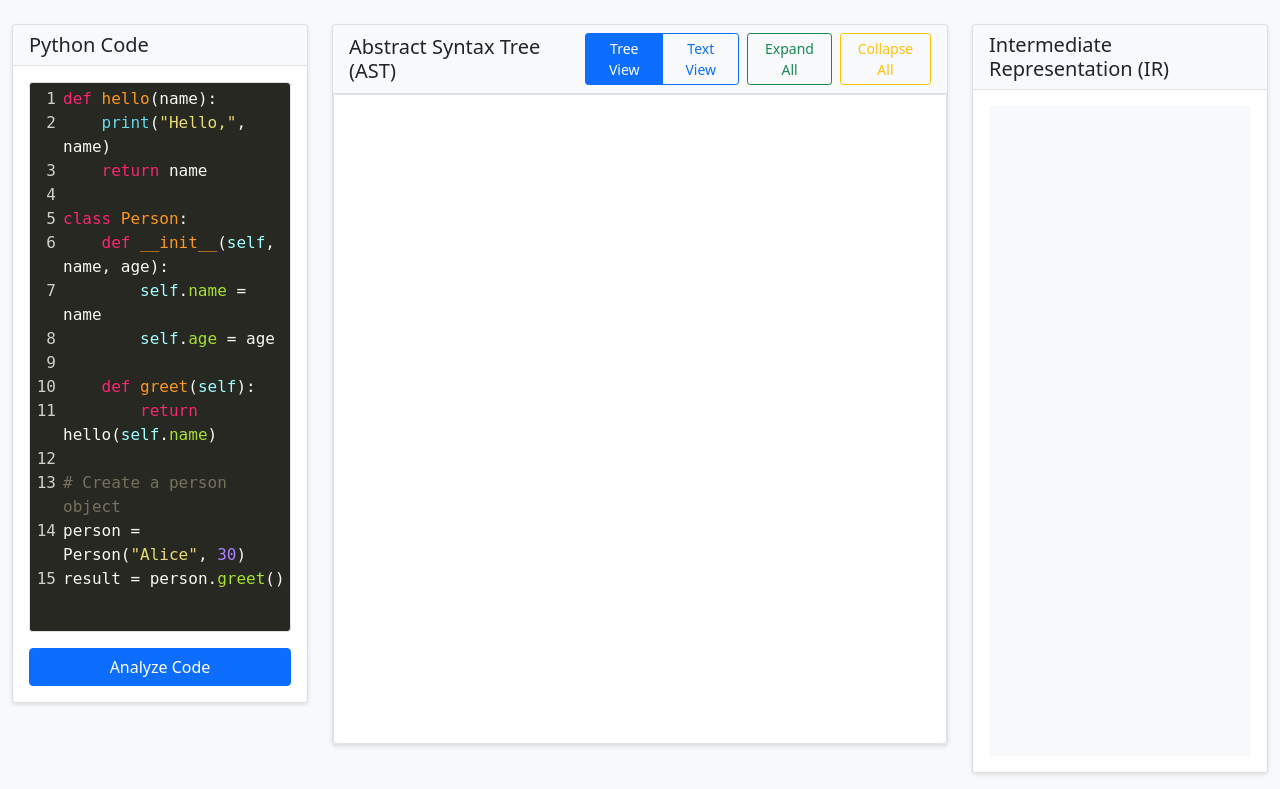
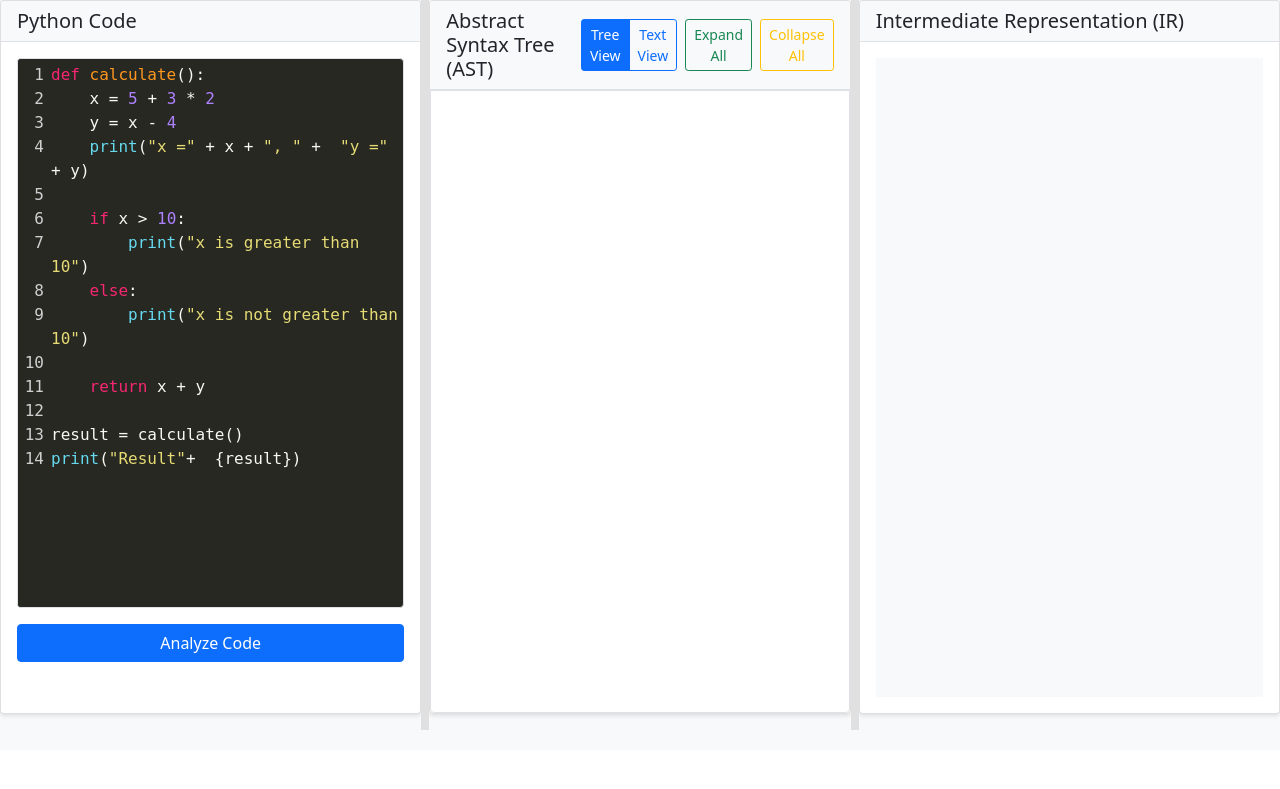
Before and after one commit to maheshsemwal/PythonCompiler, a Flask app: page / in a window 1280 px wide. Shown: the part 50-839 px from the top of the page. After the commit the page ends 780 px from the top, so only its background shows below. Run offline with Flask 2, Linux system fonts and the light colour scheme.

Commit message:
modified IR and web.

```diff
--- a/intermediate/ir_printer.py
+++ b/intermediate/ir_printer.py
@@ -101,3 +101,6 @@ class IRPrinter:
     def print_IRVariable(self, node):
         """Print variable reference"""
         return node.name
+
+    def print_IRLabel(self, node):
+        print(f"{self.get_indent()}{node.name}:")
--- a/web/static/script.js
+++ b/web/static/script.js
@@ -12,21 +12,20 @@ const editor = CodeMirror.fromTextArea(document.getElementById('code-editor'), {
 });
 
 // Set initial example code
-editor.setValue(`def hello(name):
-    print("Hello,", name)
-    return name
+editor.setValue(`def calculate():
+    x = 5 + 3 * 2
+    y = x - 4
+    print("x =" + x + ", " +  "y =" + y)
 
-class Person:
-    def __init__(self, name, age):
-        self.name = name
-        self.age = age
+    if x > 10:
+        print("x is greater than 10")
+    else:
+        print("x is not greater than 10")
 
-    def greet(self):
-        return hello(self.name)
+    return x + y
 
-# Create a person object
-person = Person("Alice", 30)
-result = person.greet()`);
+result = calculate()
+print("Result"+  {result})`);
 
 // Tree visualization variables
 let astTreeData = null;
@@ -436,3 +435,51 @@ function addZoomPan() {
             );
         });
 }
+
+// --- Resizable Gutters for Flex Panels ---
+(function() {
+    const container = document.getElementById('main-flex-container');
+    if (!container) return;
+    const panels = [
+        document.getElementById('code-panel'),
+        document.getElementById('ast-panel'),
+        document.getElementById('ir-panel')
+    ];
+    const gutters = Array.from(container.getElementsByClassName('gutter'));
+    let isDragging = false;
+    let startX = 0;
+    let startWidths = [];
+    let activeGutter = null;
+
+    gutters.forEach((gutter, i) => {
+        gutter.addEventListener('mousedown', (e) => {
+            isDragging = true;
+            startX = e.clientX;
+            startWidths = panels.map(panel => panel.getBoundingClientRect().width);
+            activeGutter = i;
+            document.body.style.cursor = 'col-resize';
+            e.preventDefault();
+        });
+    });
+    window.addEventListener('mousemove', (e) => {
+        if (!isDragging || activeGutter === null) return;
+        const dx = e.clientX - startX;
+        // Adjust the width of the panels to the left and right of the gutter
+        const leftPanel = panels[activeGutter];
+        const rightPanel = panels[activeGutter + 1];
+        const minWidth = 120;
+        let newLeft = Math.max(minWidth, startWidths[activeGutter] + dx);
+        let newRight = Math.max(minWidth, startWidths[activeGutter + 1] - dx);
+        leftPanel.style.flex = `none`;
+        rightPanel.style.flex = `none`;
+        leftPanel.style.width = newLeft + 'px';
+        rightPanel.style.width = newRight + 'px';
+    });
+    window.addEventListener('mouseup', () => {
+        if (isDragging) {
+            isDragging = false;
+            activeGutter = null;
+            document.body.style.cursor = '';
+        }
+    });
+})();
--- a/web/static/style.css
+++ b/web/static/style.css
@@ -200,3 +200,55 @@ body {
         height: 300px;
     }
 }
+
+#main-flex-container {
+    display: flex;
+    flex-direction: row;
+    height: calc(100vh - 70px);
+    min-height: 400px;
+    width: 100vw;
+    gap: 0;
+}
+.flex-panel {
+    flex: 1 1 0;
+    min-width: 220px;
+    min-height: 0;
+    display: flex;
+    flex-direction: column;
+    overflow: hidden;
+}
+.gutter {
+    width: 8px;
+    background: #e0e0e0;
+    cursor: col-resize;
+    position: relative;
+    z-index: 10;
+    transition: background 0.2s;
+}
+.gutter:hover {
+    background: #bdbdbd;
+}
+
+#code-panel, #ast-panel, #ir-panel {
+    height: 100%;
+    overflow: hidden;
+}
+
+.card-body, .output-area, .tree-container {
+    height: 100%;
+    min-height: 0;
+    overflow: auto;
+}
+
+/* Responsive: stack panels vertically on small screens */
+@media (max-width: 900px) {
+    #main-flex-container {
+        flex-direction: column;
+        height: auto;
+    }
+    .gutter {
+        width: 100%;
+        height: 8px;
+        cursor: row-resize;
+    }
+}
--- a/web/templates/index.html
+++ b/web/templates/index.html
@@ -16,11 +16,10 @@
         </div>
     </nav>
 
-    <div class="container-fluid mt-4">
-        <div class="row">
-            <!-- Code Editor -->
-            <div class="col-md-3">
-                <div class="card">
+    <div id="main-flex-container">
+        <!-- Code Editor Panel -->
+        <div id="code-panel" class="flex-panel">
+            <div class="card h-100">
                 <div class="card-header">
                     <h5 class="card-title mb-0">Python Code</h5>
                 </div>
@@ -29,16 +28,17 @@
                     <button id="analyze-btn" class="btn btn-primary mt-3">Analyze Code</button>
                 </div>
             </div>
-            </div>            <!-- AST Tree Visualization -->
-            <div class="col-md-6">
-                <div class="card">
+        </div>
+        <div class="gutter"></div>
+        <!-- AST Panel -->
+        <div id="ast-panel" class="flex-panel">
+            <div class="card h-100">
                 <div class="card-header d-flex justify-content-between align-items-center">
                     <h5 class="card-title mb-0">Abstract Syntax Tree (AST)</h5>
                     <div class="d-flex gap-2">
                         <div class="btn-group btn-group-sm" role="group">
                             <input type="radio" class="btn-check" name="ast-view" id="tree-view" autocomplete="off" checked>
                             <label class="btn btn-outline-primary" for="tree-view">Tree View</label>
-
                             <input type="radio" class="btn-check" name="ast-view" id="text-view" autocomplete="off">
                             <label class="btn btn-outline-primary" for="text-view">Text View</label>
                         </div>
@@ -56,16 +56,15 @@
                 </div>
             </div>
         </div>
-
-            <!-- IR Representation -->
-            <div class="col-md-3">
-                <div class="card">
+        <div class="gutter"></div>
+        <!-- IR Panel -->
+        <div id="ir-panel" class="flex-panel">
+            <div class="card h-100">
                 <div class="card-header">
                     <h5 class="card-title mb-0">Intermediate Representation (IR)</h5>
                 </div>
                 <div class="card-body">
                     <pre id="ir-output" class="output-area"></pre>
-                    </div>
                 </div>
             </div>
         </div>
```
Also changed, not shown: intermediate/ir_generator.py (+16 -10 lines), intermediate/ir_nodes.py (+9 -0 lines). Lines whose indentation alone changed are shown as unchanged.
